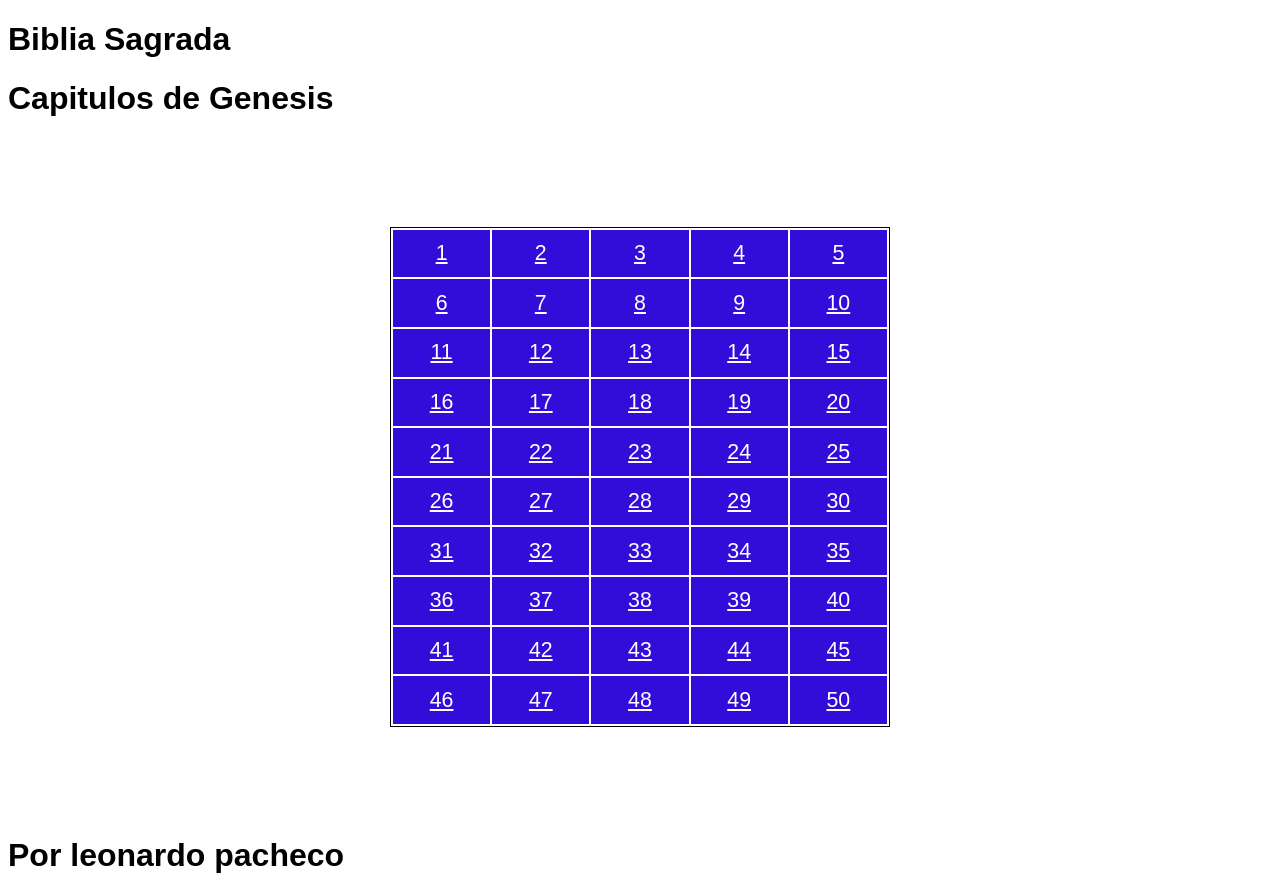
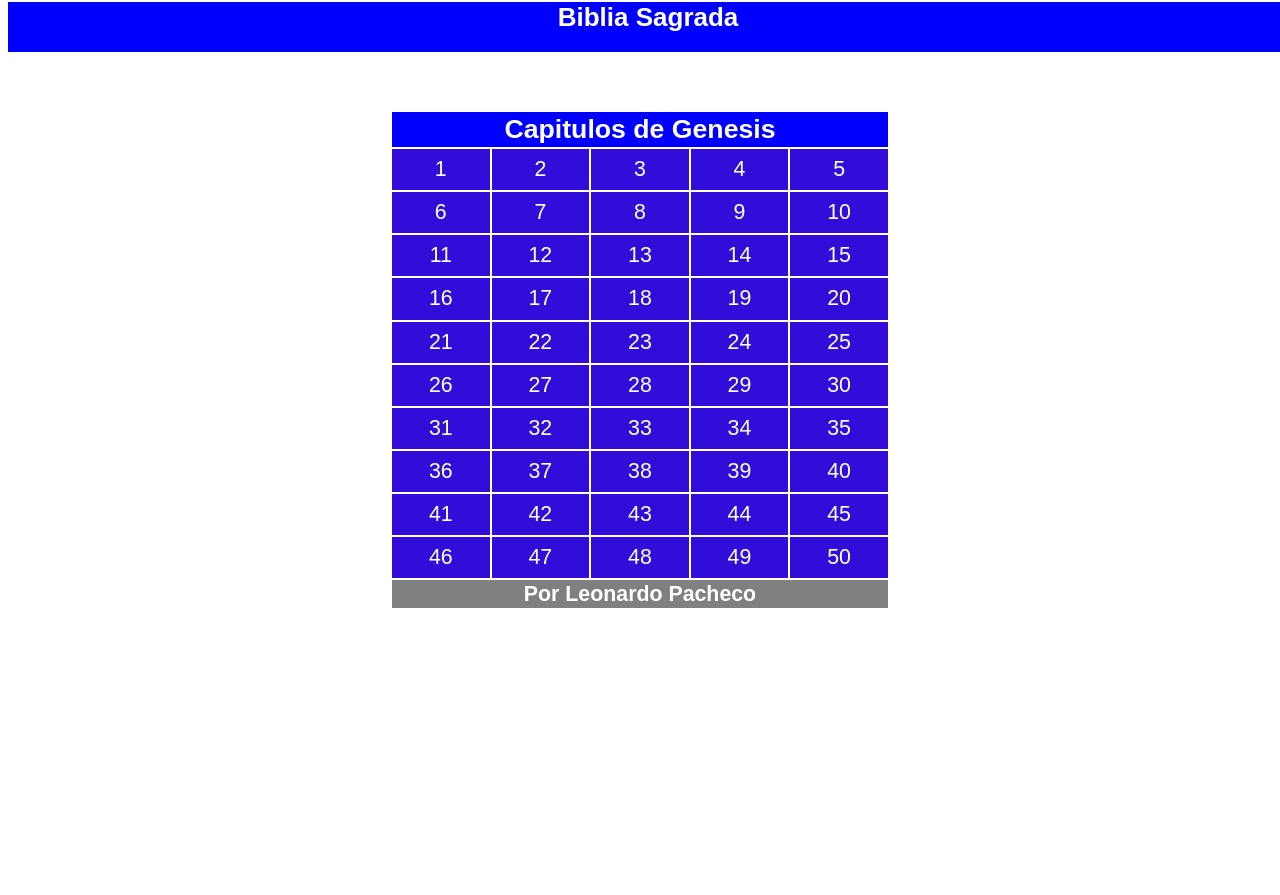
Before and after one commit to leopac26/meu-site, a plain HTML site: page genesis/genesis.html in a window 1280 px wide. After the commit the page ends 800 px from the top, so only its background shows below. Drawn offline with Linux system fonts and the light colour scheme.

Commit message:
atualizando meu site

```diff
--- a/genesis/genesis.css
+++ b/genesis/genesis.css
@@ -13,6 +13,7 @@
     width: 100%;
     top: 0px;
     padding: 5px;
+
  }
 
  #menu-principal{
@@ -28,9 +29,13 @@
     color: white;
  }
 
+
+
+
  .ordem-3{
     display: inline-flex;
     margin: 3px;
+
 
  }
  .ordem-3 li{
@@ -39,13 +44,17 @@
     background-color: rgb(0, 132, 255);
     border-radius: 10%;
     font-size: 16pt;
+ }
 
- }
+ .ordem-3 li ul li a,.ordem-3 li ul li  {text-decoration: none;
+   border: none;
+   display:none;
+   vertical-align: middle;   }
 
  table.menu{
     text-align: center;
     margin: 110px auto;
-    border: 1px solid rgb(0, 0, 0);
+    border: 1px none rgb(0, 0, 0);
     width: 500px;
     height: 500px;
 
@@ -90,7 +99,12 @@ margin:1px;}
 
     .ordem-3 li{
         font-size: 12pt;
-        margin: 1px  2px 0px 2px;
+        margin: 0px  1px 0px 1px;
+        height: 20px;
+    }
+
+    .ordem-3 li ul li a,.ordem-3 li ul li{
+
     }
     tbody tr td{
         height: 30px;
@@ -102,3 +116,22 @@ margin:1px;}
         width: 400px;
     }
     }
+
+
+/* capitulos*/
+
+#tit-biblia{
+   text-align: center;
+   width: 100%;
+   background-color: blue;
+   top: -15px;
+   position: fixed;
+   height: 30px;
+   color: white;
+   font-size: 26px;
+   padding-bottom: 20px;
+}
+
+tbody td a{
+text-decoration: none;
+}
--- a/genesis/genesis.html
+++ b/genesis/genesis.html
@@ -7,10 +7,16 @@
 </head>
 
 <body>
-<h1 id="biblia">Biblia Sagrada</h1>
+<h1 id="tit-biblia">Biblia Sagrada</h1>
 
   <table class="menu">
-    <h1>Capitulos de Genesis</h1>
+    <thead>
+
+        <tr>
+          <th colspan="5"> Capitulos de Genesis </th>
+
+        </tr>
+     <tbody>
     <tr>
       <td><a href="https://www.bibliaonline.com.br/acf/gn/1" target="_blank">1</a></td>
       <td><a href="https://www.bibliaonline.com.br/acf/gn/2"target="_blank">2</a></td>
@@ -81,12 +87,16 @@
       <td><a href="https://www.bibliaonline.com.br/acf/gn/49"target="_blank">49</a></td>
       <td><a href="https://www.bibliaonline.com.br/acf/gn/50"target="_blank">50</a></td>
     </tr>
-
+  </tbody>
+  </thead>
+    <tfooter>
+      <tr>
+      <th colspan="5">Por Leonardo Pacheco</th>
+    </tr>
+    </tfooter>
 
   </table>
-  <footer>
-    <h1>Por leonardo pacheco</h1>
-  </footer>
+
 
 </body>
 </html>
```
Also changed, not shown: genesis/1cronicas.html (+1 -1 lines), genesis/1reis.html (+1 -1 lines), genesis/index.html (+0 -3 lines), 1 other file.
